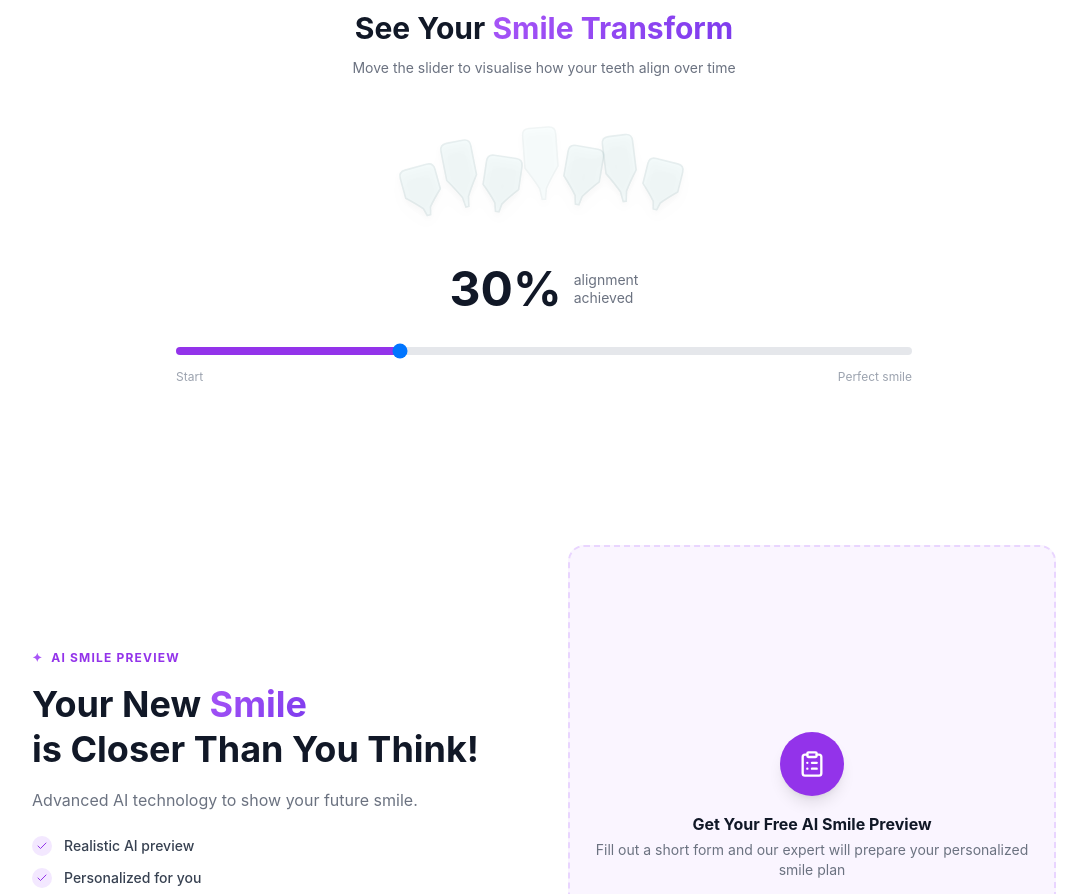
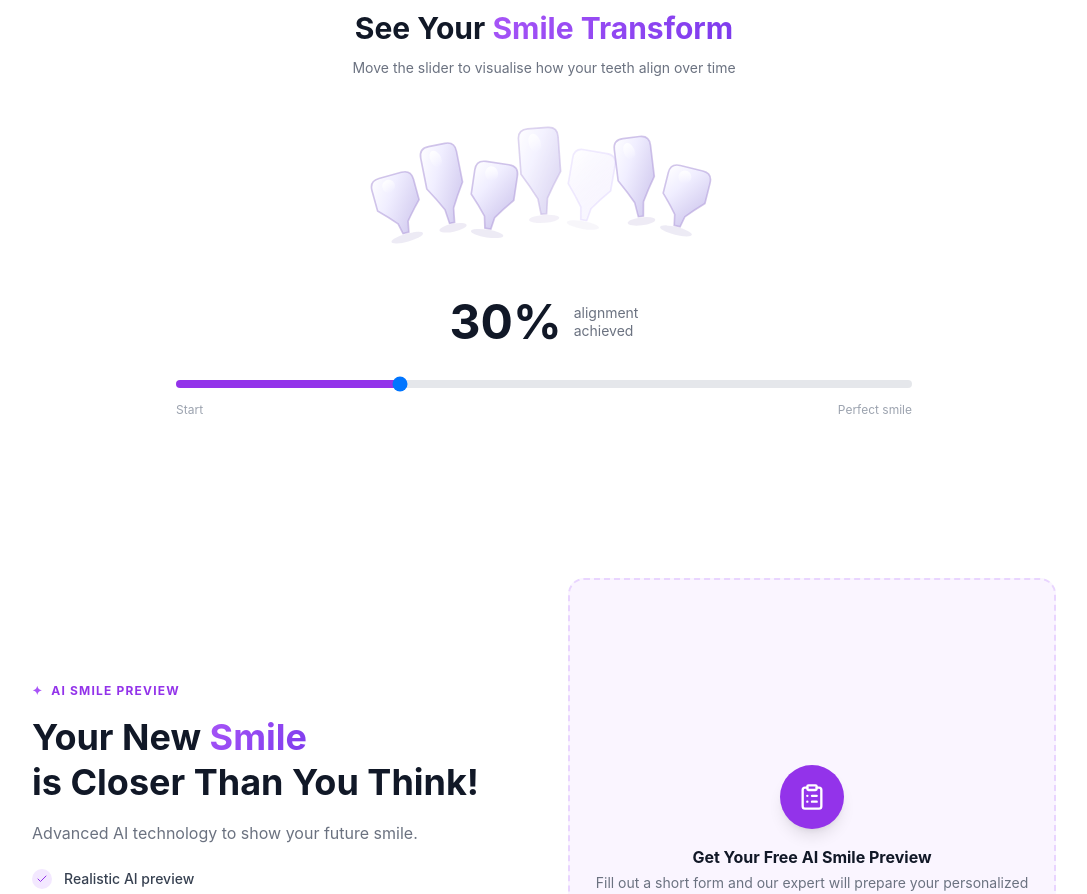
Before and after one commit to AntonWeel/luxury-ai-orthodontics, a React (Vite) app: page / in a window 1280 px wide. Shown: the part 1260-2154 px from the top of the page, without its empty margins (96-1183 px from the left). Built offline with nearby package versions, Linux system fonts and the light colour scheme.

Commit message:
fix: tooth transparency and styling

```diff
--- a/src/pages/Index.tsx
+++ b/src/pages/Index.tsx
@@ -56,20 +56,19 @@ const stats = [
 function AlignmentSliderSection() {
   const [alignment, setAlignment] = useState(30);
 
-  // missing=true — отсутствующий зуб (появляется при выравнивании)
+  // missing=true — отсутствующий зуб (появляется при выравнивании), ghost=true — прозрачный больной зуб
   const teeth = [
-    { x: 8,  y: 14, w: 13, h: 18, tilt: -22, offsetY: 6,  missing: false },
-    { x: 23, y: 4,  w: 11, h: 24, tilt: -16, offsetY: 3,  missing: false },
-    { x: 36, y: 10, w: 13, h: 20, tilt: 12,  offsetY: 5,  missing: false },
-    { x: 51, y: 0,  w: 12, h: 26, tilt: -6,  offsetY: 0,  missing: true  },
-    { x: 65, y: 6,  w: 13, h: 21, tilt: 14,  offsetY: 4,  missing: false },
-    { x: 80, y: 2,  w: 11, h: 24, tilt: -10, offsetY: 2,  missing: false },
-    { x: 93, y: 12, w: 13, h: 18, tilt: 20,  offsetY: 5,  missing: false },
+    { x: 8,  y: 14, w: 13, h: 18, tilt: -22, offsetY: 6,  missing: false, ghost: false },
+    { x: 23, y: 4,  w: 11, h: 24, tilt: -16, offsetY: 3,  missing: false, ghost: false },
+    { x: 36, y: 10, w: 13, h: 20, tilt: 12,  offsetY: 5,  missing: false, ghost: false },
+    { x: 51, y: 0,  w: 12, h: 26, tilt: -6,  offsetY: 0,  missing: true,  ghost: false },
+    { x: 65, y: 6,  w: 13, h: 21, tilt: 14,  offsetY: 4,  missing: false, ghost: true  },
+    { x: 80, y: 2,  w: 11, h: 24, tilt: -10, offsetY: 2,  missing: false, ghost: false },
+    { x: 93, y: 12, w: 13, h: 18, tilt: 20,  offsetY: 5,  missing: false, ghost: false },
   ];
 
   const progress = alignment / 100;
 
-  // Целевые позиции (ровный ряд)
   const targetPositions = [
     { x: 6,  y: 2 },
     { x: 21, y: 2 },
@@ -97,7 +96,25 @@ function AlignmentSliderSection() {
 
         {/* Teeth SVG */}
         <div className="relative mb-10 flex justify-center">
-          <svg viewBox="0 0 116 36" className="w-80 h-auto drop-shadow-lg" xmlns="http://www.w3.org/2000/svg">
+          <svg viewBox="0 0 116 40" className="w-96 h-auto" xmlns="http://www.w3.org/2000/svg">
+            <defs>
+              {/* Градиент для здорового зуба — блестящий как в рекламе */}
+              <linearGradient id="toothGrad" x1="0%" y1="0%" x2="100%" y2="100%">
+                <stop offset="0%" stopColor="#ffffff" />
+                <stop offset="35%" stopColor="#f0eeff" />
+                <stop offset="100%" stopColor="#c8bfea" />
+              </linearGradient>
+              {/* Градиент для больного/прозрачного зуба */}
+              <linearGradient id="ghostGrad" x1="0%" y1="0%" x2="100%" y2="100%">
+                <stop offset="0%" stopColor="#ffffff" stopOpacity="0.5" />
+                <stop offset="100%" stopColor="#a78bfa" stopOpacity="0.15" />
+              </linearGradient>
+              {/* Блик сверху */}
+              <linearGradient id="shineGrad" x1="0%" y1="0%" x2="0%" y2="100%">
+                <stop offset="0%" stopColor="#ffffff" stopOpacity="0.9" />
+                <stop offset="100%" stopColor="#ffffff" stopOpacity="0" />
+              </linearGradient>
+            </defs>
             {teeth.map((t, i) => {
               const target = targetPositions[i];
               const curX = t.x + (target.x - t.x) * progress;
@@ -105,43 +122,67 @@ function AlignmentSliderSection() {
               const centerX = curX + t.w / 2;
               const centerY = curY + t.h / 2;
               const tilt = t.tilt * (1 - progress);
-              // отсутствующий зуб появляется с прогрессом
-              const missingOpacity = t.missing ? Math.min(1, progress * 2) : 1;
-              // все зубы прозрачные при 30% и ниже, непрозрачные выше
-              const globalOpacity = alignment <= 30 ? 0.25 : 0.25 + ((alignment - 30) / 70) * 0.75;
-              const finalOpacity = missingOpacity * globalOpacity;
+              const missingOpacity = t.missing ? Math.min(1, progress * 2.5) : 1;
+              // ghost-зуб прозрачен в начале, становится нормальным к 100%
+              const ghostOpacity = t.ghost ? 0.18 + progress * 0.82 : 1;
+              const finalOpacity = missingOpacity * ghostOpacity;
 
               const w = t.w;
               const h = t.h;
-              // Форма зуба: верх плоский с закруглёнными углами, низ сужается к двум корням
-              const r = 2.5;
-              const toothPath = `
+              const r = 3;
+
+              // Форма зуба с широкой коронкой и двумя корнями (как резец)
+              const crown = `
                 M ${curX + r},${curY}
                 L ${curX + w - r},${curY}
                 Q ${curX + w},${curY} ${curX + w},${curY + r}
-                L ${curX + w},${curY + h * 0.55}
-                Q ${curX + w * 0.75},${curY + h * 0.72} ${curX + w * 0.6},${curY + h * 0.85}
-                L ${curX + w * 0.55},${curY + h}
-                L ${curX + w * 0.45},${curY + h}
-                L ${curX + w * 0.4},${curY + h * 0.85}
-                Q ${curX + w * 0.25},${curY + h * 0.72} ${curX},${curY + h * 0.55}
+                L ${curX + w},${curY + h * 0.52}
+                Q ${curX + w * 0.78},${curY + h * 0.68} ${curX + w * 0.62},${curY + h * 0.82}
+                L ${curX + w * 0.57},${curY + h}
+                L ${curX + w * 0.43},${curY + h}
+                L ${curX + w * 0.38},${curY + h * 0.82}
+                Q ${curX + w * 0.22},${curY + h * 0.68} ${curX},${curY + h * 0.52}
                 L ${curX},${curY + r}
                 Q ${curX},${curY} ${curX + r},${curY}
                 Z
               `;
 
+              // Блик — узкий светлый эллипс в верхней части
+              const shineX = curX + w * 0.25;
+              const shineY = curY + h * 0.06;
+              const shineW = w * 0.3;
+              const shineH = h * 0.22;
+
+              const isGhost = t.ghost && progress < 0.95;
+
               return (
                 <g
                   key={i}
-                  style={{ opacity: finalOpacity, transition: "opacity 0.1s" }}
+                  style={{ opacity: finalOpacity, transition: "opacity 0.08s" }}
                   transform={`rotate(${tilt}, ${centerX}, ${centerY})`}
                 >
+                  {/* Тень под зубом */}
+                  <ellipse
+                    cx={curX + w / 2} cy={curY + h + 1.5}
+                    rx={w * 0.38} ry={1.2}
+                    fill="rgba(120,100,180,0.13)"
+                  />
+                  {/* Тело зуба */}
                   <path
-                    d={toothPath}
-                    fill={`hsl(${260 - 260 * progress}, ${35 + 45 * progress}%, ${84 + 14 * progress}%)`}
-                    stroke={`hsl(${260 - 260 * progress}, 20%, 68%)`}
-                    strokeWidth="0.6"
+                    d={crown}
+                    fill={isGhost ? "url(#ghostGrad)" : "url(#toothGrad)"}
+                    stroke={isGhost ? "rgba(167,139,250,0.4)" : "rgba(180,160,220,0.6)"}
+                    strokeWidth="0.5"
                   />
+                  {/* Блик */}
+                  {!isGhost && (
+                    <ellipse
+                      cx={shineX + shineW / 2} cy={shineY + shineH / 2}
+                      rx={shineW / 2} ry={shineH / 2}
+                      fill="url(#shineGrad)"
+                      transform={`rotate(-15, ${shineX + shineW / 2}, ${shineY + shineH / 2})`}
+                    />
+                  )}
                 </g>
               );
             })}
```
